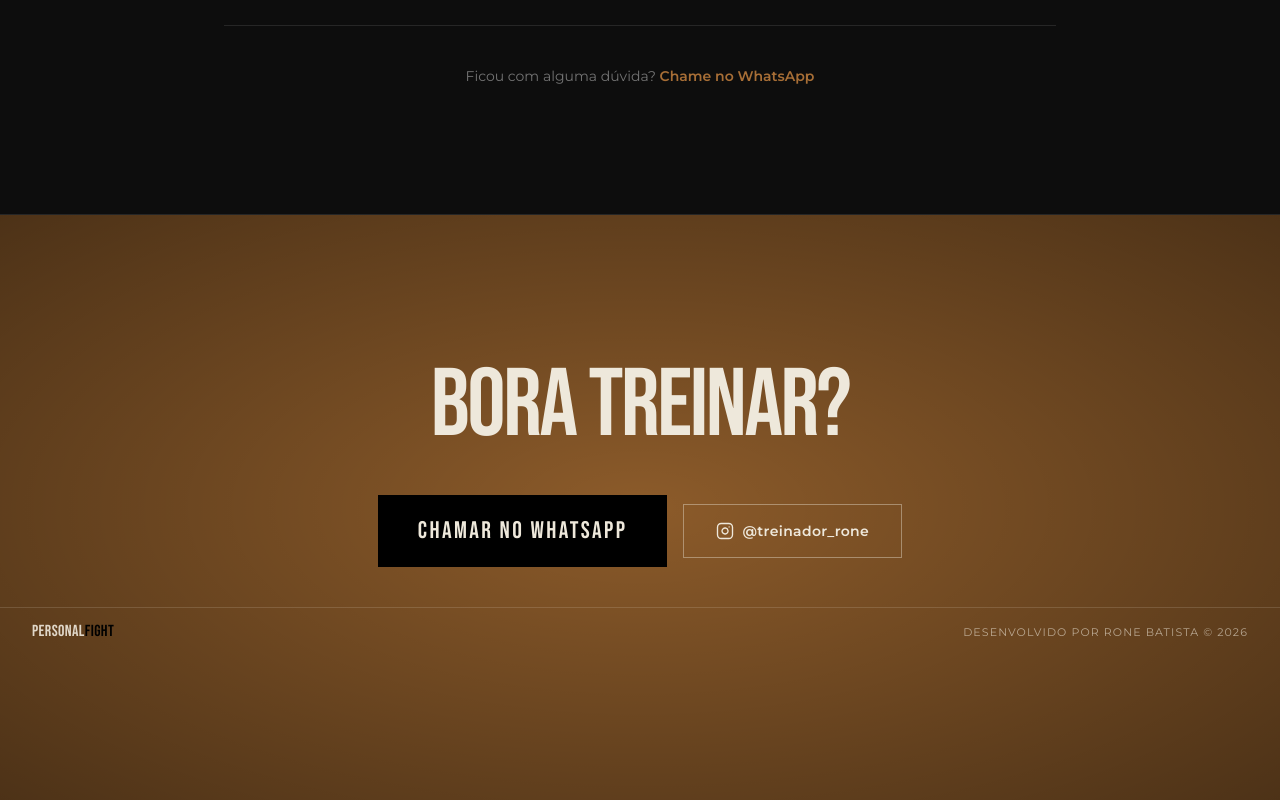
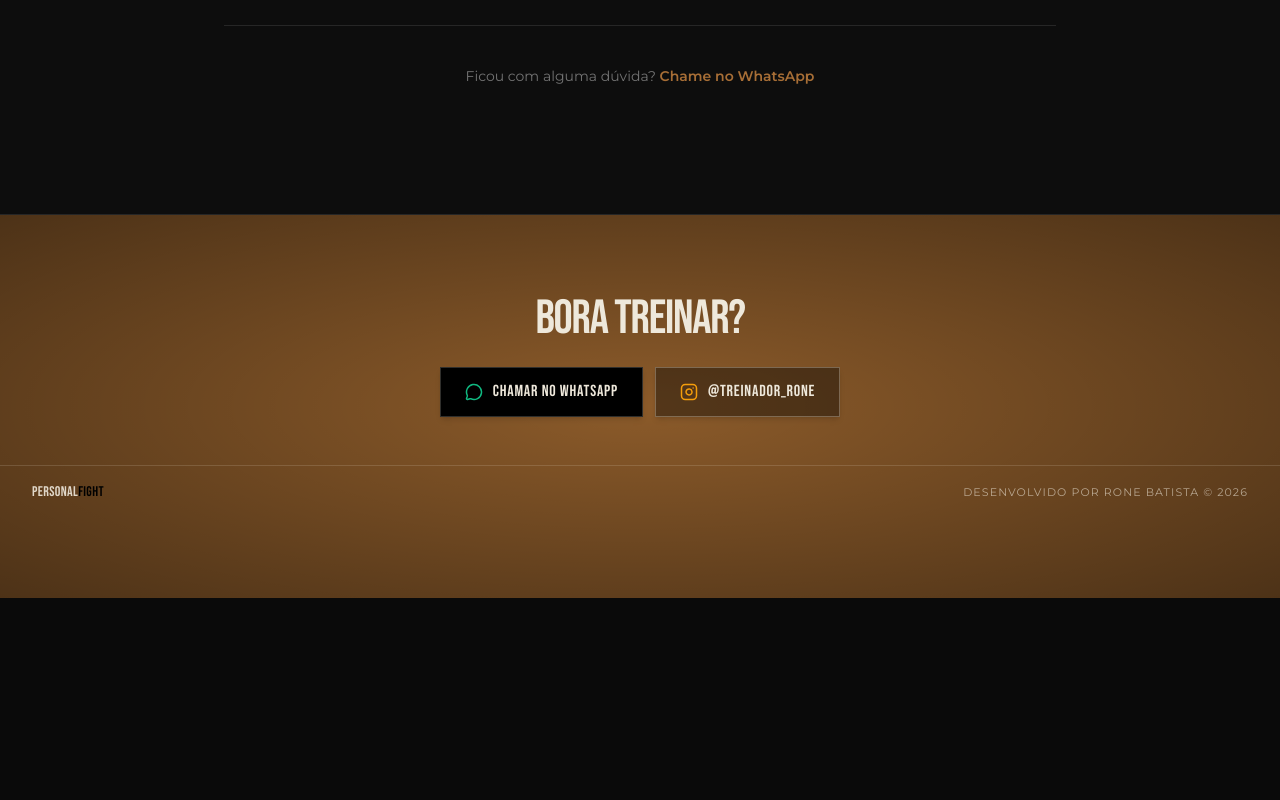
Before and after one commit to RoneAlexandre/personal, a React (Create React App) app in the folder frontend/: page / in a window 1280 px wide. Shown: the part 9109-9909 px from the top of the page. After the commit the page ends 9707 px from the top, so only its background shows below. Built offline with nearby package versions, Linux system fonts and the light colour scheme.

Commit message:
teste footer

```diff
--- a/frontend/src/components/FinalCTA.jsx
+++ b/frontend/src/components/FinalCTA.jsx
@@ -1,44 +1,48 @@
-import { Instagram } from "lucide-react";
+import { Instagram, MessageCircle } from "lucide-react";
 import { Reveal } from "./Reveal";
 import { WHATSAPP_URL, INSTAGRAM_URL, INSTAGRAM_HANDLE } from "../data/content";
 
 export const FinalCTA = () => (
-    <section data-testid="final-cta-section" className="relative py-28 sm:py-36 bg-terracota-dark overflow-hidden grain">
+    <section data-testid="final-cta-section" className="relative py-16 sm:py-20 bg-terracota-dark overflow-hidden grain">
         <div className="absolute inset-0 bg-[radial-gradient(ellipse_at_center,rgba(0,0,0,0)_0%,rgba(0,0,0,0.45)_100%)]" aria-hidden="true" />
-        <div className="relative max-w-5xl mx-auto px-5 sm:px-8 text-center">
+        <div className="relative max-w-4xl mx-auto px-5 sm:px-8 text-center">
             <Reveal>
-                <h2 className="font-display text-5xl sm:text-7xl lg:text-8xl uppercase leading-[0.9] tracking-tight text-cream">
+                <h2 className="font-display text-4xl sm:text-5xl uppercase tracking-tight text-cream">
                     Bora treinar?
                 </h2>
             </Reveal>
-            <Reveal delay={0.3}>
-                <div className="mt-10 flex flex-col sm:flex-row items-center justify-center gap-4">
+            <Reveal delay={0.2}>
+                <div className="mt-6 flex flex-col sm:flex-row items-center justify-center gap-3">
+                    {/* Botão do WhatsApp */}
                     <a
                         href={WHATSAPP_URL}
                         target="_blank"
                         rel="noopener noreferrer"
                         data-testid="final-whatsapp-cta"
-                        className="inline-flex items-center gap-3 bg-black text-cream hover:bg-neutral-900 font-display text-2xl tracking-widest uppercase px-10 py-5 transition-[background-color,transform] duration-300 hover:-translate-y-0.5"
+                        className="w-full sm:w-auto inline-flex items-center justify-center gap-2.5 bg-black text-cream hover:bg-neutral-900 font-display text-base tracking-wider uppercase px-6 py-3 transition-[background-color,transform] duration-300 hover:-translate-y-0.5 border border-cream/20 shadow-md"
                     >
+                        <MessageCircle size={18} className="text-emerald-500" />
                         Chamar no WhatsApp
                     </a>
+
+                    {/* Botão do Instagram */}
                     <a
                         href={INSTAGRAM_URL}
                         target="_blank"
                         rel="noopener noreferrer"
                         data-testid="final-instagram-link"
-                        className="inline-flex items-center gap-2 border border-cream/40 hover:border-cream text-cream font-semibold px-8 py-4 uppercase tracking-widest text-sm transition-colors duration-300"
+                        className="w-full sm:w-auto inline-flex items-center justify-center gap-2.5 bg-black/40 hover:bg-black/60 border border-cream/30 hover:border-cream text-cream font-display text-base px-6 py-3 uppercase tracking-wider transition-all duration-300 hover:-translate-y-0.5 shadow-md"
                     >
-                        <Instagram size={18} strokeWidth={1.8} />
-                        <span className="normal-case tracking-wide">@{INSTAGRAM_HANDLE}</span>
+                        <Instagram size={18} className="text-amber-500" />
+                        <span>@{INSTAGRAM_HANDLE}</span>
                     </a>
                 </div>
             </Reveal>
         </div>
 
-        <footer className="relative mt-8 sm:mt-10 border-t border-cream/15">
-            <div className="max-w-7xl mx-auto px-5 sm:px-8 py-3 flex flex-col sm:flex-row items-center justify-between gap-1.5 text-cream/60 text-[11px] uppercase tracking-widest text-center">
-                <span className="font-display text-base text-cream/90 tracking-wide">
+        <footer className="relative mt-10 sm:mt-12 border-t border-cream/15">
+            <div className="max-w-7xl mx-auto px-5 sm:px-8 py-4 flex flex-col sm:flex-row items-center justify-between gap-2 text-cream/60 text-[11px] uppercase tracking-widest text-center">
+                <span className="font-display text-sm text-cream/90 tracking-wide">
                     PERSONAL<span className="text-black">FIGHT</span>
                 </span>
                 <span>
--- a/frontend/src/components/Gallery.jsx
+++ b/frontend/src/components/Gallery.jsx
@@ -8,7 +8,7 @@ export const Gallery = () => (
                 <SectionHeader kicker="Dentro do treino" title="Estrutura das aulas" />
                 <Reveal delay={0.2}>
                     <p className="text-neutral-400 text-sm sm:text-base max-w-sm md:text-right">
-                        Normalmente, nossas aulas são divididas em 5 etapas:
+                        Nossas aulas são divididas em 5 etapas:
                     </p>
                 </Reveal>
             </div>
```
